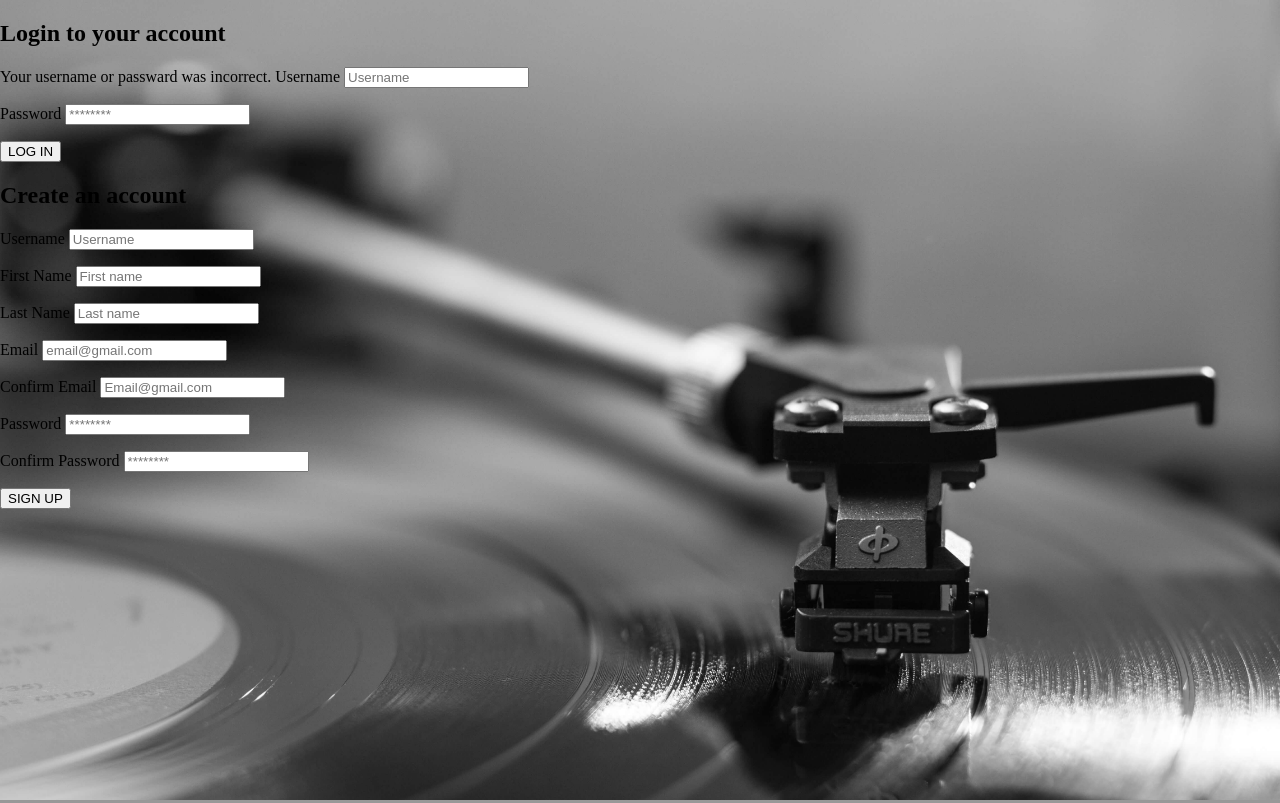
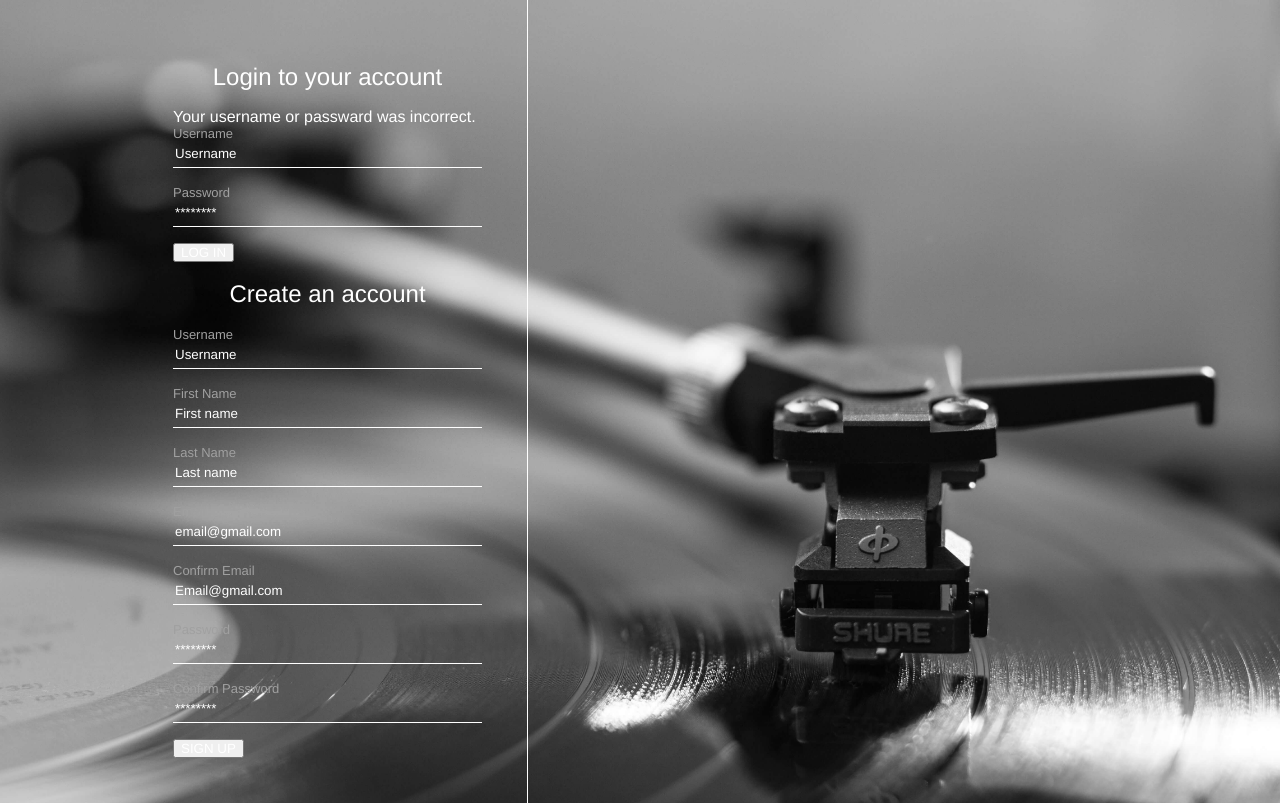
Before and after one commit to alexpich/SoundTunes, a PHP site: page /register.php in a window 1280 px wide. Run offline with PHP 8.4, Linux system fonts and the light colour scheme; data that the repository does not hold is empty.

Commit message:
Styled the Login inputs and labels

```diff
--- a/assets/css/register.css
+++ b/assets/css/register.css
@@ -13,3 +13,75 @@ body {
   height: 100%;
   width: 100%;
 }
+
+#loginContainer * {
+  color: #fff;
+  font-family: "Helvetica Neue", "Helvetica", "Arial", sans-serif;
+  font-weight: normal;
+  line-height: 1em;
+  box-sizing: border-box;
+}
+
+#loginContainer {
+  width: 80%;
+  margin: 0 auto;
+  position: relative;
+  max-width: 1024px;
+}
+
+::-webkit-input-placeholder {
+  /* WebKit, Blink, Edge */
+  color: #fff;
+}
+:-moz-placeholder {
+  /* Mozilla Firefox 4 to 18 */
+  color: #fff;
+  opacity: 1;
+}
+::-moz-placeholder {
+  /* Mozilla Firefox 19+ */
+  color: #fff;
+  opacity: 1;
+}
+:-ms-input-placeholder {
+  /* Internet Explorer 10-11 */
+  color: #fff;
+}
+::-ms-input-placeholder {
+  /* Microsoft Edge */
+  color: #fff;
+}
+
+::placeholder {
+  /* Most modern browsers support this now. */
+  color: #fff;
+}
+
+#inputContainer {
+  width: 400px;
+  padding: 45px;
+  float: left;
+  border-right: 1px solid #fff;
+}
+
+#inputContainer h2 {
+  text-align: center;
+}
+
+#inputContainer input[type="text"],
+#inputContainer input[type="email"],
+#inputContainer input[type="password"] {
+  display: block;
+  background: transparent;
+  border: 0;
+  border-bottom: 1px solid #fff;
+  height: 27px;
+  line-height: 27px;
+  width: 100%;
+}
+
+#inputContainer label {
+  color: #a0a0a0;
+  font-size: 13px;
+  margin-top: 15px;
+}
--- a/register.php
+++ b/register.php
@@ -29,6 +29,9 @@ function getInputValue($name)
 
 <body>
     <div id="background">
+
+        <div id="loginContainer">
+
             <div id="inputContainer">
                 <form id="loginForm" action="register.php" method="POST">
                     <h2>Login to your account</h2>
@@ -90,6 +93,7 @@ function getInputValue($name)
                 </form>
             </div>
         </div>
+    </div>
 </body>
 
 </html>
```
Lines whose indentation alone changed are shown as unchanged.
